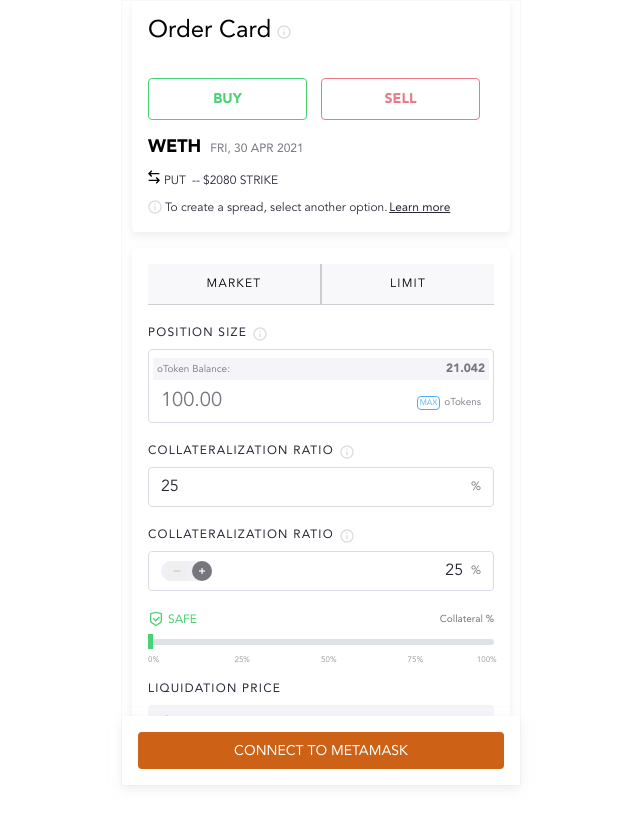
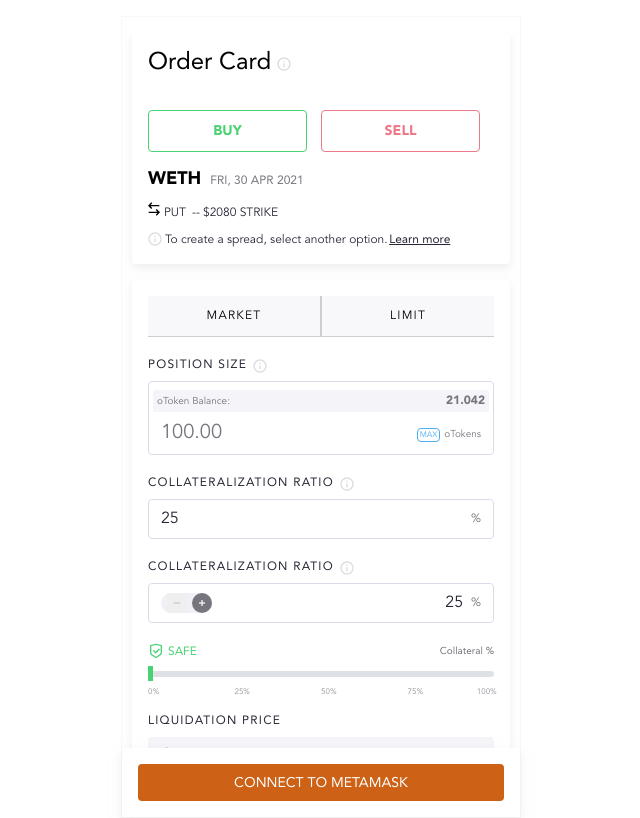
Before and after one commit to EstherSeyi/market-sell-flow, a Next.js app: page / in a window 1280 px wide. Shown: the whole page, without its empty margins (319-959 px from the left). Built offline with nearby package versions, Linux system fonts and the light colour scheme.

Commit message:
updates home page

```diff
--- a/pages/index.tsx
+++ b/pages/index.tsx
@@ -10,12 +10,14 @@
 import PositionSize from "../modules/order-card/components/position-size-section";
 import CollateralizationRatio from "../modules/order-card/components/collateralization-ratio";
 import SpotChange from "../modules/order-card/components/spot-change";
+// import Toast from "../common/components/toast";
 
 import { StyledSectionBox } from "../modules/order-card/styles/styled-box-section";
 
 const Home: NextPage = () => {
   return (
     <Main>
+      {/* <Toast /> */}
       <div className="page-content">
         <DescriptionSection />
         <StyledSectionBox>
@@ -50,6 +52,8 @@
   border: 1px solid rgba(220, 218, 233, 0.2);
   max-width: 400px;
   margin: 0 auto;
+  margin-top: 1em;
+  padding-top: 1em;
 
   .info-icon {
     color: rgba(119, 117, 126, 0.5);
```
